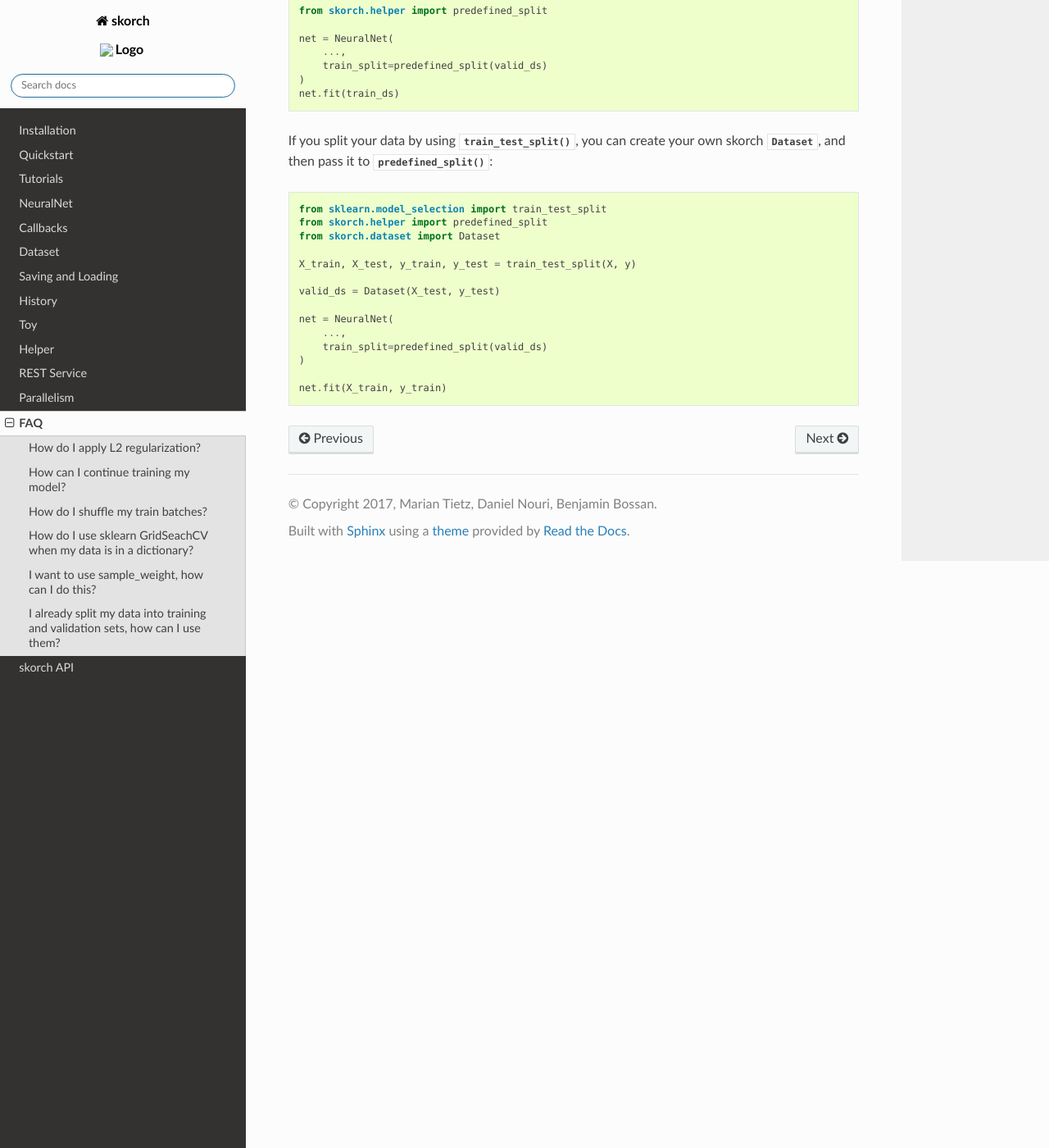
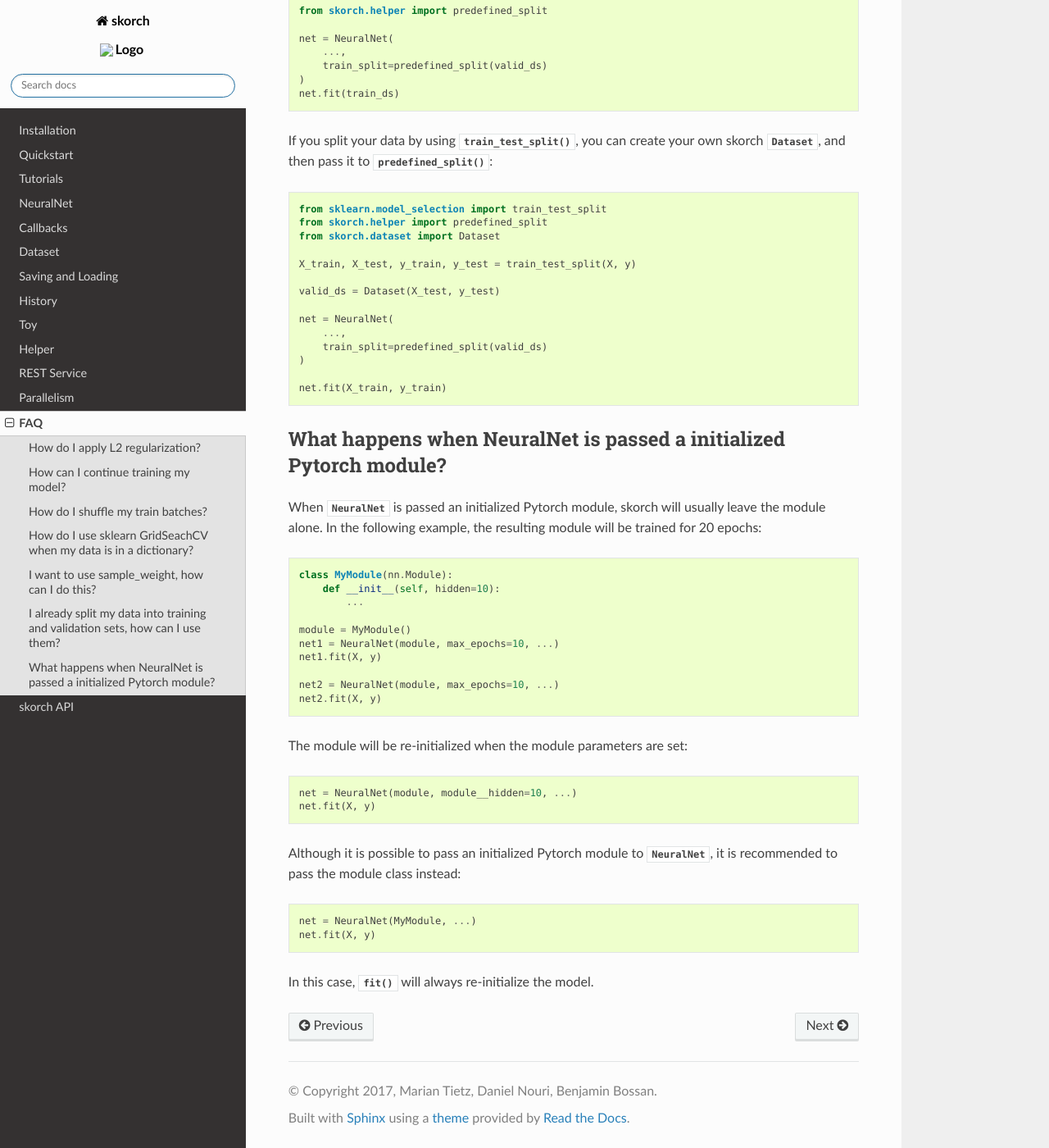
Before and after one commit to skorch-dev/skorch, a Sphinx documentation site: the page built from docs/user/FAQ.rst, in a window 1280 px wide and 1400 px high, scrolled down 2169 px. Shown: the whole window at 82% size. Built offline with Sphinx 7.4.7 and the Read the Docs theme 2.0.0, drawn with Linux system fonts in a browser that asks for light colours.

Commit message:
DOC: Adds FAQ regarding initialization behavior

```diff
--- a/docs/user/FAQ.rst
+++ b/docs/user/FAQ.rst
@@ -150,3 +150,43 @@ it to :func:`~skorch.helper.predefined_split`:
     )
 
     net.fit(X_train, y_train)
+
+
+What happens when NeuralNet is passed a initialized Pytorch module?
+-------------------------------------------------------------------
+
+When :class:`~skorch.net.NeuralNet` is passed an initialized Pytorch module,
+skorch will usually leave the module alone. In the following example, the
+resulting module will be trained for 20 epochs:
+
+.. code:: python
+
+    class MyModule(nn.Module):
+        def __init__(self, hidden=10):
+            ...
+
+    module = MyModule()
+    net1 = NeuralNet(module, max_epochs=10, ...)
+    net1.fit(X, y)
+
+    net2 = NeuralNet(module, max_epochs=10, ...)
+    net2.fit(X, y)
+
+The module will be re-initialized when the module parameters are set:
+
+.. code:: python
+
+    net = NeuralNet(module, module__hidden=10, ...)
+    net.fit(X, y)
+
+Although it is possible to pass an initialized Pytorch module to
+:class:`~skorch.net.NeuralNet`, it is recommended to pass the module class
+instead:
+
+.. code:: python
+
+    net = NeuralNet(MyModule, ...)
+    net.fit(X, y)
+
+In this case, :func:`~skorch.net.NeuralNet.fit` will always re-initialize
+the model.
```
Also changed, not shown: CHANGES.md (+2 -0 lines).
